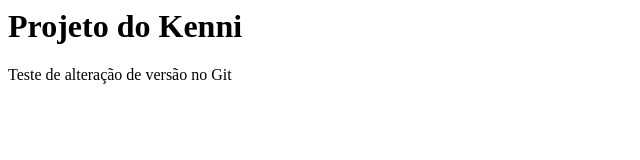
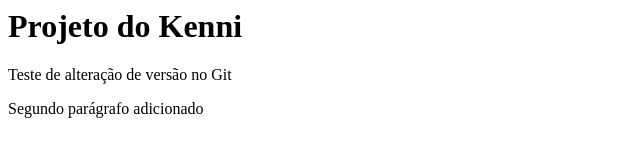
Before and after one commit to kenniklein/meu-site, a plain HTML site: page index.html in a window 1280 px wide. Shown: the whole page, without its empty margins (0-640 px from the left). Drawn offline with Linux system fonts and the light colour scheme.

Commit message:
Alteração

```diff
--- a/index.html
+++ b/index.html
@@ -4,5 +4,6 @@
 	<body>
 		<h1>Projeto do Kenni</h1>
 		<p>Teste de alteração de versão no Git</p>
+		<p>Segundo parágrafo adicionado</p>
 	</body>
 <html>
```
